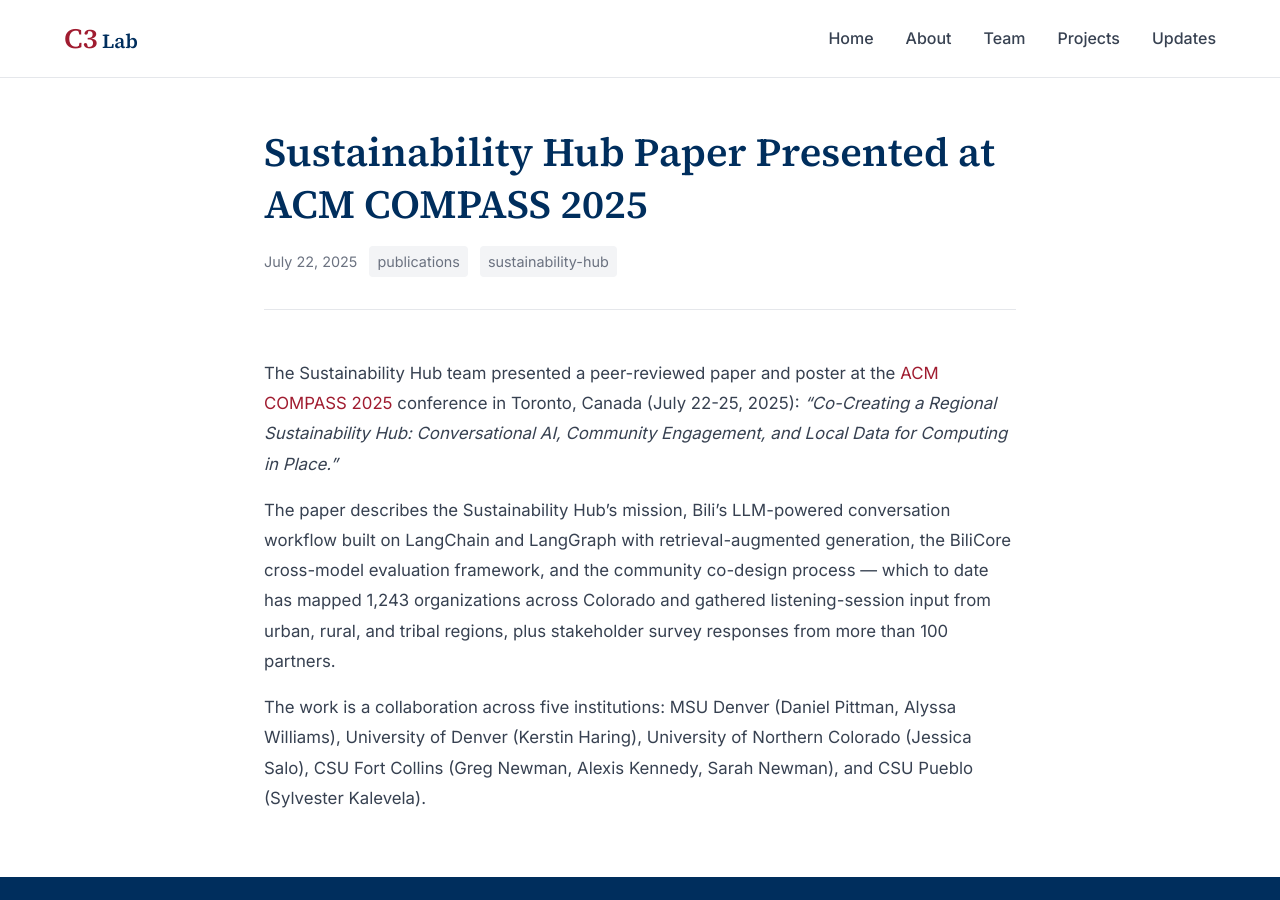
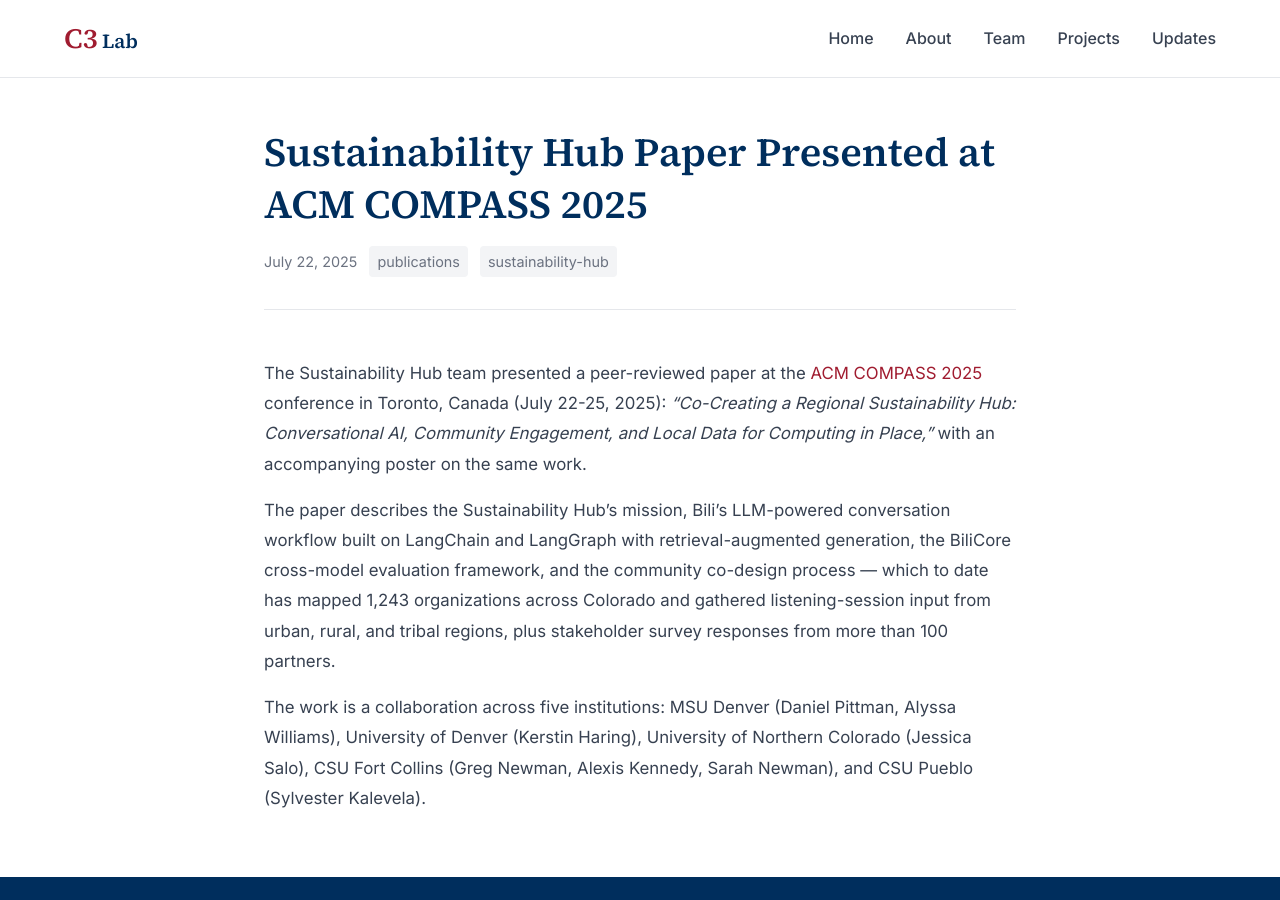
Before and after one commit to msu-denver/c3-lab, a Jekyll site: the page built from _posts/2025-07-22-compass-2025-paper.md, in a window 1280 px wide and 900 px high. Built offline with Jekyll 4.4.1, drawn with Linux system fonts in a browser that asks for light colours.

Commit message:
address Claude review findings: temporal consistency + paper/poster framing
- 2025-11-07 RILE Connect post: drop 'the C3 Lab's' attribution since
  the lab isn't publicly announced until the 2026-01-22 post (would
  confuse readers reading the feed in chronological order). Attribute
  the platform to MSU Denver instead.
- 2025-07-22 COMPASS post: clarify the paper-and-poster as a single
  work in two formats (rather than implying two separately-reviewed
  submissions), to avoid conflation with the separate BiliCore
  Late-Breaking Work poster the project page mentions.

```diff
--- a/_posts/2025-07-22-compass-2025-paper.md
+++ b/_posts/2025-07-22-compass-2025-paper.md
@@ -5,7 +5,7 @@
 categories: [publications, sustainability-hub]
 ---
 
-The Sustainability Hub team presented a peer-reviewed paper and poster at the [ACM COMPASS 2025](https://compass.acm.org/2025/) conference in Toronto, Canada (July 22-25, 2025): *"Co-Creating a Regional Sustainability Hub: Conversational AI, Community Engagement, and Local Data for Computing in Place."*
+The Sustainability Hub team presented a peer-reviewed paper at the [ACM COMPASS 2025](https://compass.acm.org/2025/) conference in Toronto, Canada (July 22-25, 2025): *"Co-Creating a Regional Sustainability Hub: Conversational AI, Community Engagement, and Local Data for Computing in Place,"* with an accompanying poster on the same work.
 
 The paper describes the Sustainability Hub's mission, Bili's LLM-powered conversation workflow built on LangChain and LangGraph with retrieval-augmented generation, the BiliCore cross-model evaluation framework, and the community co-design process — which to date has mapped 1,243 organizations across Colorado and gathered listening-session input from urban, rural, and tribal regions, plus stakeholder survey responses from more than 100 partners.
 
```
Also changed, not shown: _posts/2025-11-07-rile-connect-sipa-award.md (+1 -1 lines).
